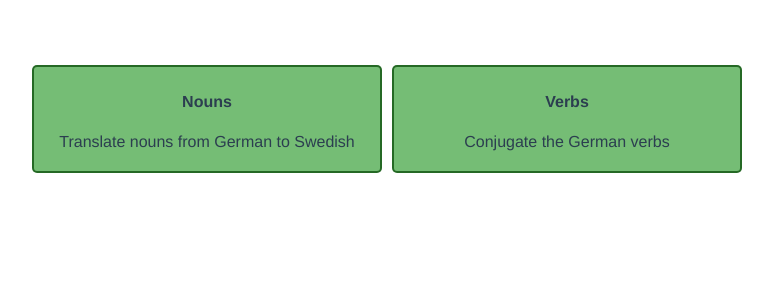
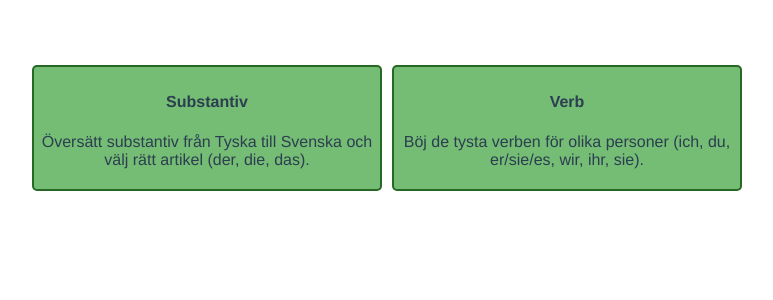
Before and after one commit to Sarrgas/german-practice-ver2, a Vue app: page /#/ in a window 1280 px wide. Shown: the top 300 px of the page, without its empty margins (253-1026 px from the left). Built offline with nearby package versions, Linux system fonts and the light colour scheme.

Commit message:
Changed English display-text to Swedish. Closes #2

```diff
--- a/src/components/HomePage.vue
+++ b/src/components/HomePage.vue
@@ -1,7 +1,7 @@
 <template>
     <div>
-        <MenuOption linkTo="Nouns" title="Nouns" text="Translate nouns from German to Swedish" />
-        <MenuOption linkTo="Verbs" title="Verbs" text="Conjugate the German verbs"/>
+        <MenuOption linkTo="Nouns" title="Substantiv" text="Översätt substantiv från Tyska till Svenska och välj rätt artikel (der, die, das)." />
+        <MenuOption linkTo="Verbs" title="Verb" text="Böj de tysta verben för olika personer (ich, du, er/sie/es, wir, ihr, sie)."/>
     </div>
 </template>
 
--- a/src/components/MenuOption.vue
+++ b/src/components/MenuOption.vue
@@ -5,12 +5,12 @@
             <span>{{ text }}</span>
         </div>
         <div class="menu-option-extender" v-if="clicked">
-            <div>Pick your nouns:</div>
+            <div>Vilka ord vill du öva?</div>
             <div v-for="(num, i) in dividerGenerator" :key="i" class="range-boxes">
                 <input type="checkbox" :value="num" v-model="checkedBoxes"> {{num.min}} - {{num.max}}
             </div>
             <div>
-                <router-link :to="{name: linkTo, params: {checkedBoxes}}"><button class="start-button">Start</button></router-link>
+                <router-link :to="{name: linkTo, params: {checkedBoxes}}"><button class="start-button">Kör</button></router-link>
             </div>
         </div>
     </div>
```
